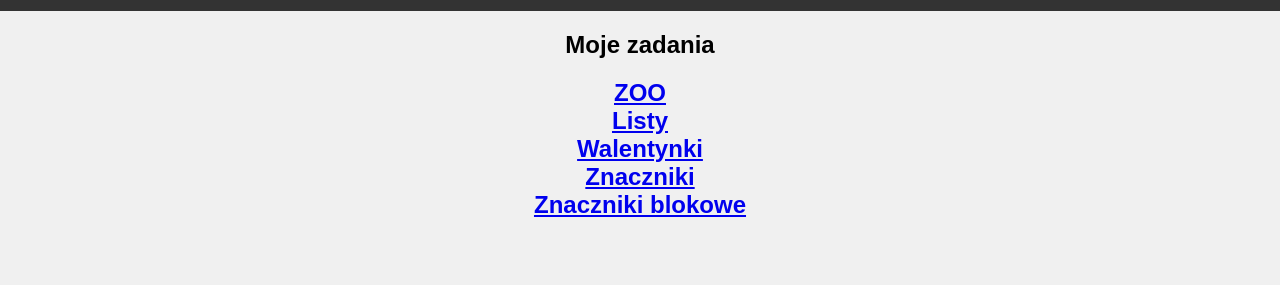
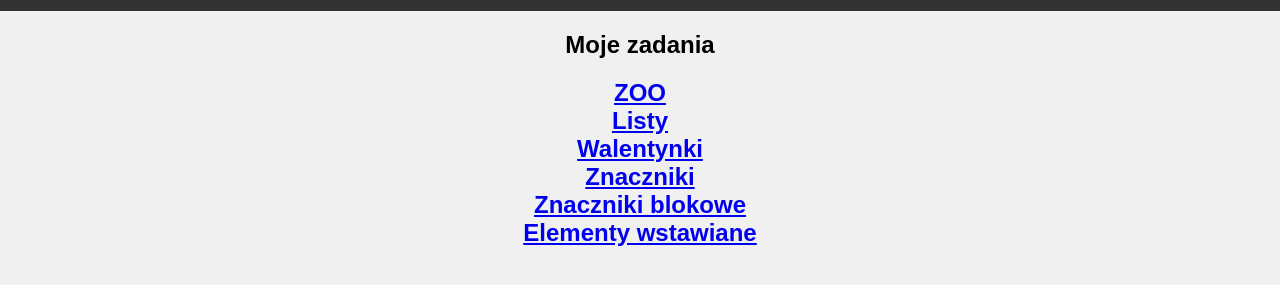
Before and after one commit to bartu228/BartoszKasprzyszyn_3D, a plain HTML site: page index.html in a window 1280 px wide. Shown: the part 89-374 px from the top of the page. Drawn offline with Linux system fonts and the light colour scheme.

Commit message:
Update index.html

```diff
--- a/index.html
+++ b/index.html
@@ -38,6 +38,7 @@
 			<a href="walentynki.html">Walentynki</a> <br>
 			<a href="rok.html">Znaczniki</a> <br>
 			<a href="marki.html">Znaczniki blokowe</a> <br>
+			<a href="lekcja9.html">Elementy wstawiane</a> <br>
 		</center>
 	</section>
 
```
